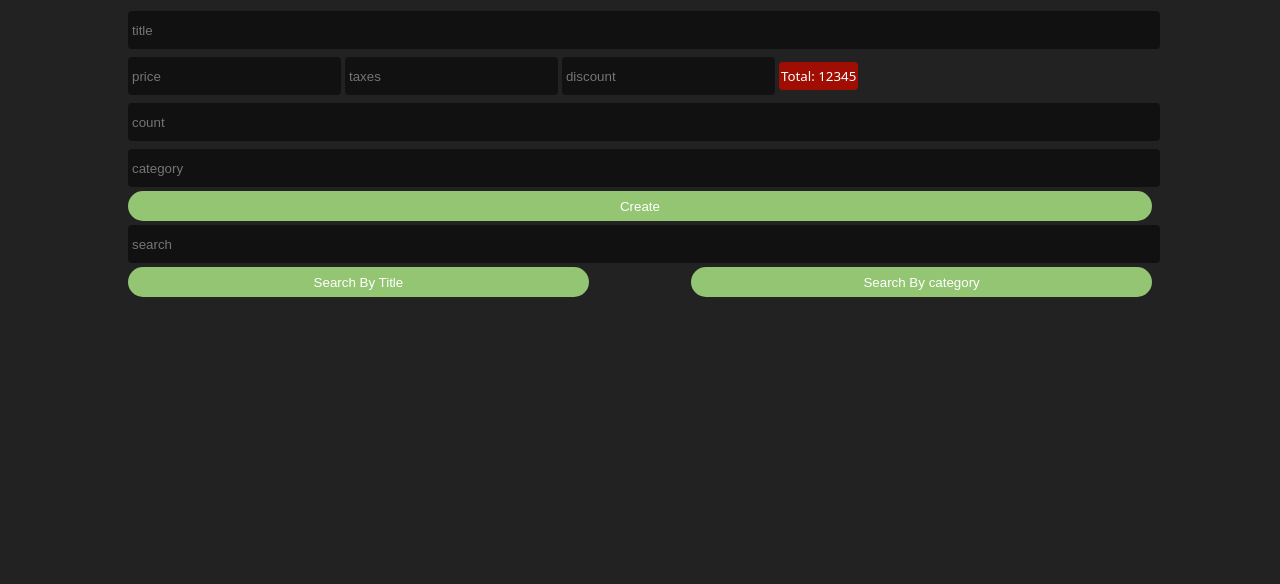
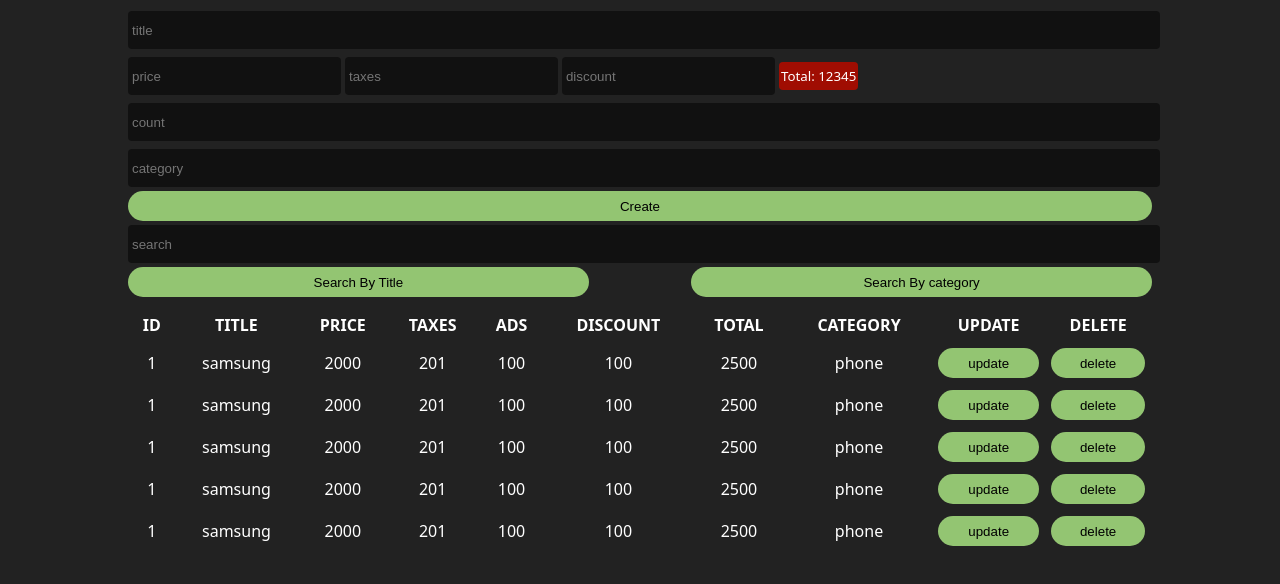
Before and after one commit to hademinne/CRUD, a plain HTML site: page index.html in a window 1280 px wide. Shown: the part 68-652 px from the top of the page. Drawn offline with Linux system fonts and the light colour scheme.

Commit message:
finishing the design

```diff
--- a/index.html
+++ b/index.html
@@ -34,6 +34,83 @@
             <button id="searchTitle">Search By Title</button>
             <button id="searchCategory">Search By category</button>
           </div>
+          <!-- table -->
+          <table>
+            <tr>
+              <th>id</th>
+              <th>title</th>
+              <th>price</th>
+              <th>taxes</th>
+              <th>ads</th>
+              <th>discount</th>
+              <th>total</th>
+              <th>category</th>
+              <th>update</th>
+              <th>delete</th>
+            </tr>
+            <tbody>
+              <tr>
+                <td>1</td>
+                <td>samsung</td>
+                <td>2000</td>
+                <td>201</td>
+                <td>100</td>
+                <td>100</td>
+                <td>2500</td>
+                <td>phone</td>
+                <td><button id="update">update</button></td>
+                <td><button id="delete">delete</button></td>
+              </tr>
+              <tr>
+                <td>1</td>
+                <td>samsung</td>
+                <td>2000</td>
+                <td>201</td>
+                <td>100</td>
+                <td>100</td>
+                <td>2500</td>
+                <td>phone</td>
+                <td><button id="update">update</button></td>
+                <td><button id="delete">delete</button></td>
+              </tr>
+              <tr>
+                <td>1</td>
+                <td>samsung</td>
+                <td>2000</td>
+                <td>201</td>
+                <td>100</td>
+                <td>100</td>
+                <td>2500</td>
+                <td>phone</td>
+                <td><button id="update">update</button></td>
+                <td><button id="delete">delete</button></td>
+              </tr>
+              <tr>
+                <td>1</td>
+                <td>samsung</td>
+                <td>2000</td>
+                <td>201</td>
+                <td>100</td>
+                <td>100</td>
+                <td>2500</td>
+                <td>phone</td>
+                <td><button id="update">update</button></td>
+                <td><button id="delete">delete</button></td>
+              </tr>
+              <tr>
+                <td>1</td>
+                <td>samsung</td>
+                <td>2000</td>
+                <td>201</td>
+                <td>100</td>
+                <td>100</td>
+                <td>2500</td>
+                <td>phone</td>
+                <td><button id="update">update</button></td>
+                <td><button id="delete">delete</button></td>
+              </tr>
+            </tbody>
+          </table>
         </div>
       </div>
     </div>
--- a/style.css
+++ b/style.css
@@ -50,7 +50,7 @@ button {
   border: none;
   cursor: pointer;
   background: #93c572;
-  color: #fff;
+  color: #000;
   border-radius: 20px;
   transition: 0.5px;
 }
@@ -66,3 +66,16 @@ button:hover {
 .btnSearch button {
   width: 45%;
 }
+table {
+  width: 100%;
+  text-align: center;
+  margin: 10px 0;
+}
+
+table th {
+  text-transform: uppercase;
+}
+td,
+th {
+  padding: 5px;
+}
```
